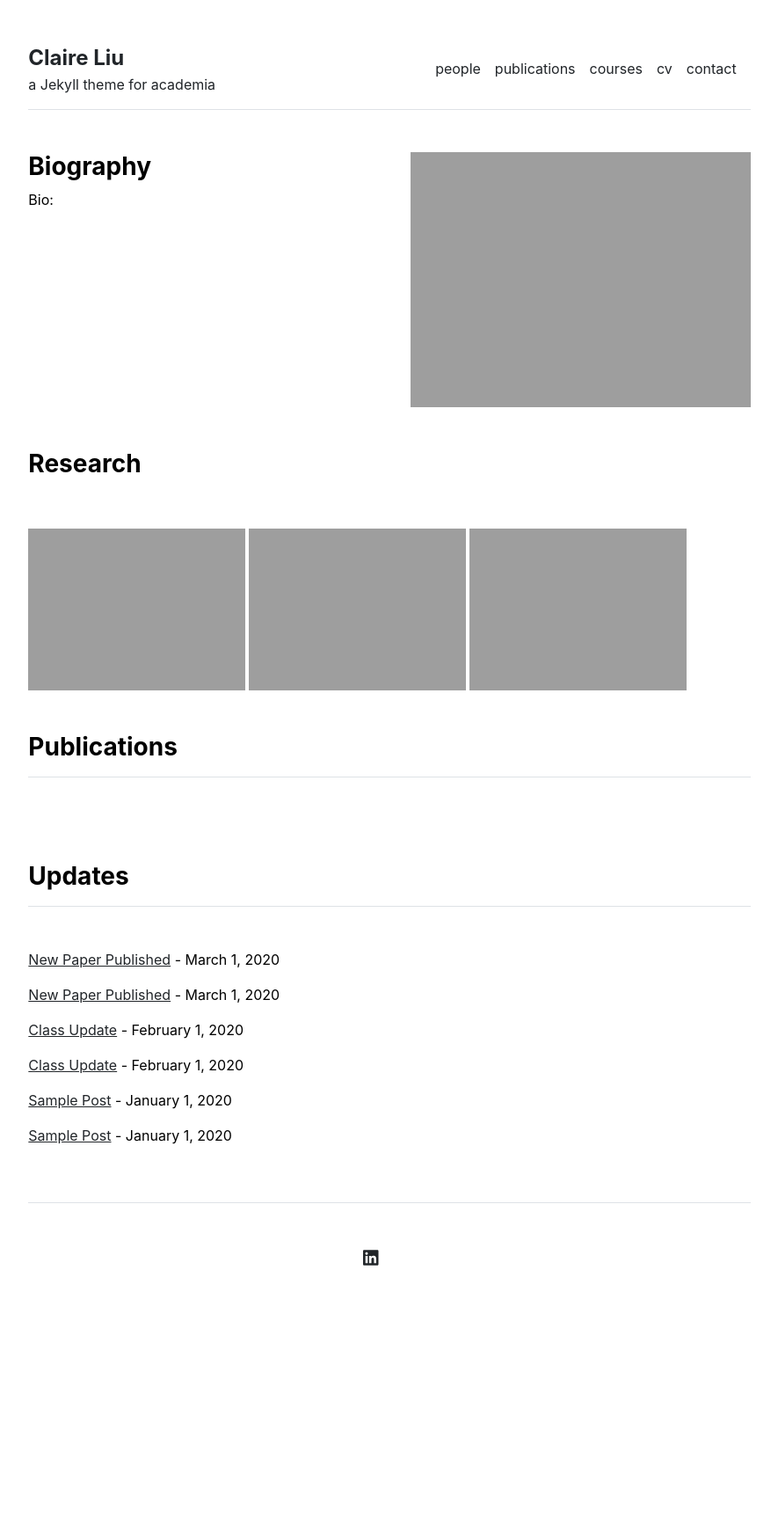
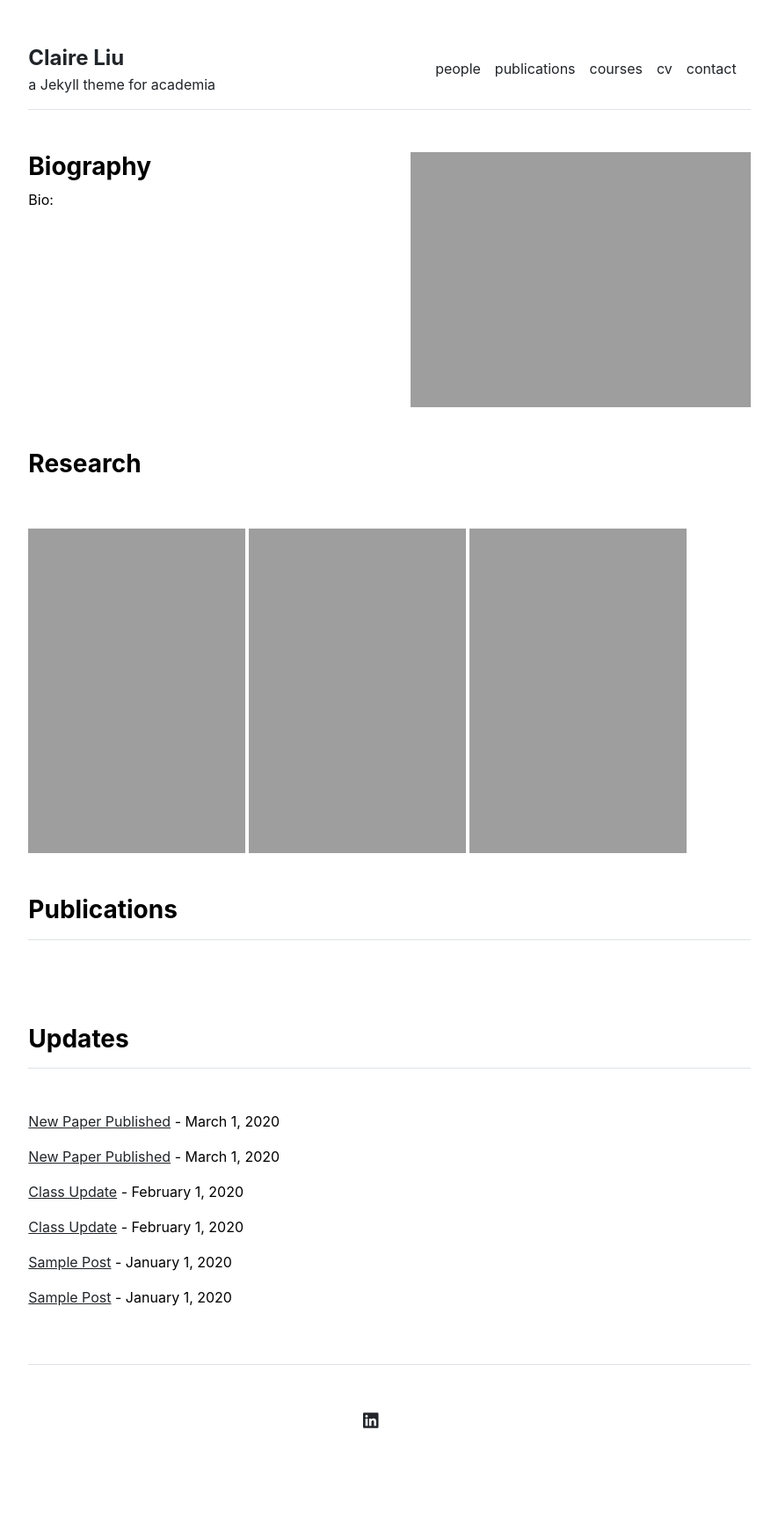
Before and after one commit to clrliu/clrliu.github.io, a Jekyll site: the page built from index.md, in a window 1280 px wide. Shown: the whole page at 88% size, without its empty margins (197-1082 px from the left). Built offline with Jekyll 4.4.1, drawn with Linux system fonts in a browser that asks for light colours; before the commit the page ends 1542 px from its top, so only the background shows below that.

Commit message:
Update home.html

```diff
--- a/_layouts/home.html
+++ b/_layouts/home.html
@@ -21,6 +21,10 @@ layout: default
     <img src="{{ site.github.url }}/assets/img/home.jpg" alt="Home" width="30%">
     <img src="{{ site.github.url }}/assets/img/home.jpg" alt="Home" width="30%">
     <img src="{{ site.github.url }}/assets/img/home.jpg" alt="Home" width="30%">
+    <br>
+    <img src="{{ site.github.url }}/assets/img/home.jpg" alt="Home" width="30%">
+    <img src="{{ site.github.url }}/assets/img/home.jpg" alt="Home" width="30%">
+    <img src="{{ site.github.url }}/assets/img/home.jpg" alt="Home" width="30%">
   </div>
 </div>
 
```
